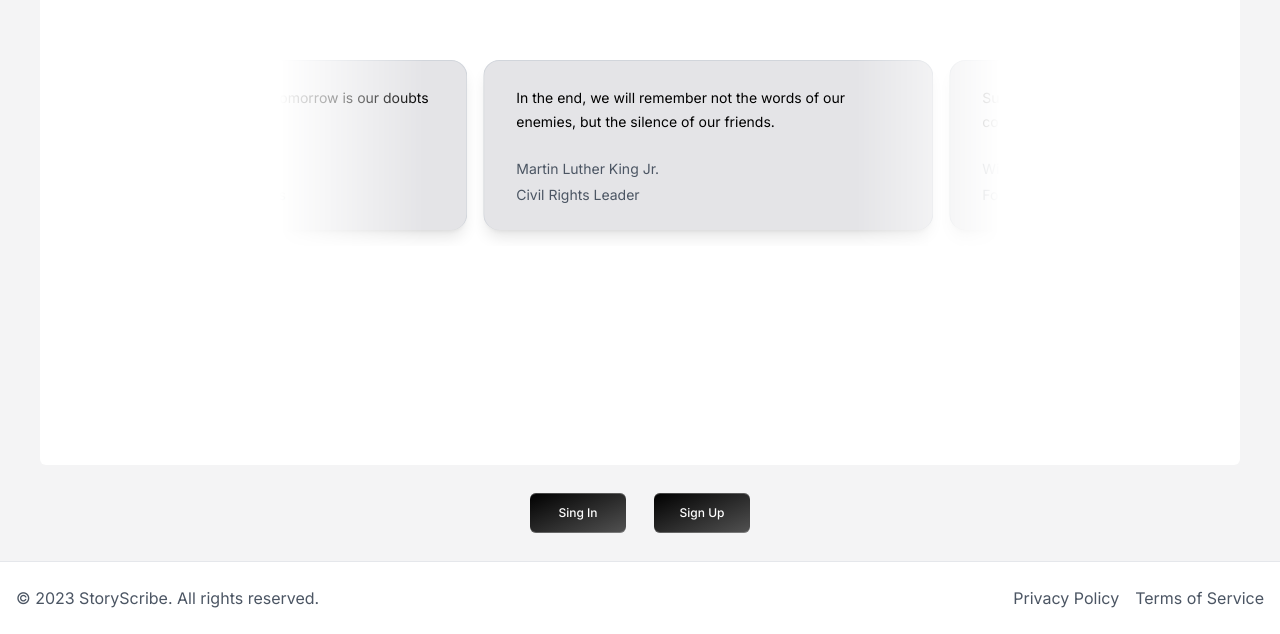
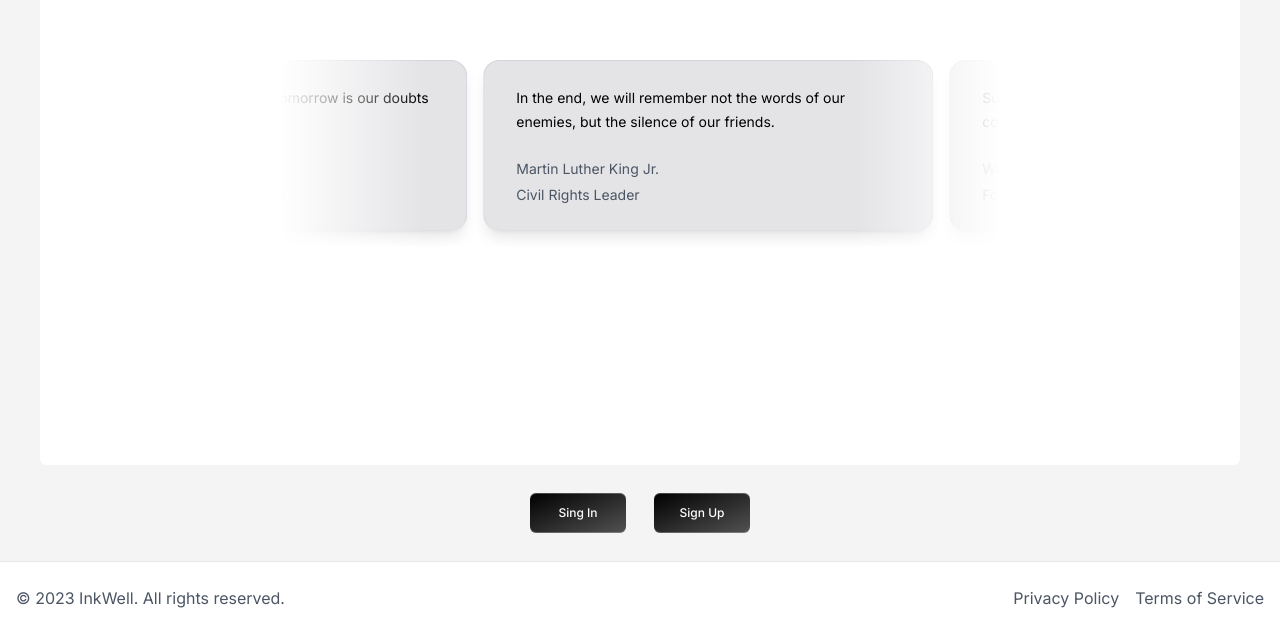
Before and after one commit to Rahul-aithal/Ink-well-client, a React (Vite) app: page / in a window 1280 px wide. Shown: the part 819-1453 px from the top of the page. Built offline with nearby package versions, Linux system fonts and the light colour scheme.

Commit message:
Updated content

```diff
--- a/src/components/Footer.jsx
+++ b/src/components/Footer.jsx
@@ -5,7 +5,7 @@ function Footer() {
     <footer className="bg-white dark:bg-black border-t border-gray-200 dark:border-gray-700 max-w-[100dvw]">
       <div className="container mx-auto px-4 py-6 flex flex-col md:flex-row justify-between items-center">
         <p className="text-gray-600 dark:text-gray-400 mb-4 md:mb-0 text-center md:text-left">
-          © 2023 StoryScribe. All rights reserved.
+          © 2023 InkWell. All rights reserved.
         </p>
         <div className="flex flex-col md:flex-row space-y-2 md:space-y-0 md:space-x-4 text-center md:text-left">
           <a href="#" className="text-gray-600 dark:text-gray-400 hover:underline">
```
